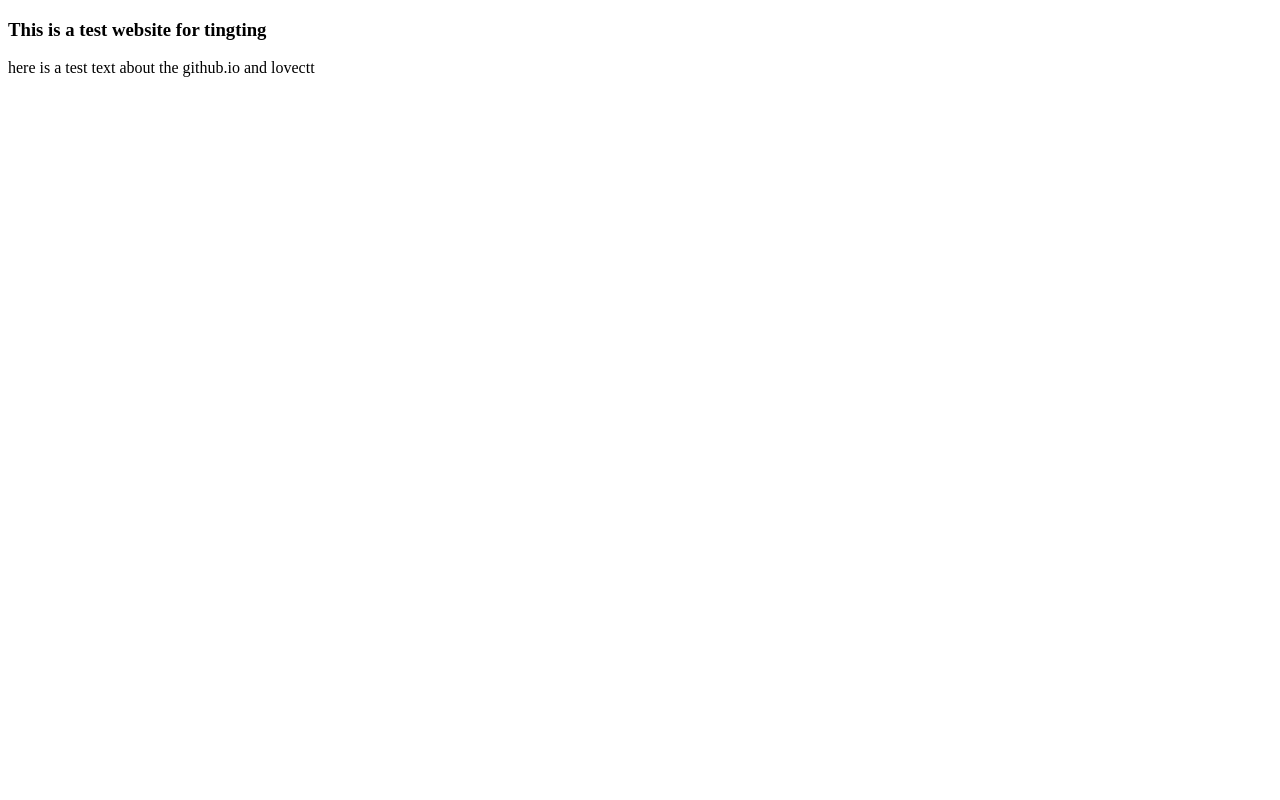
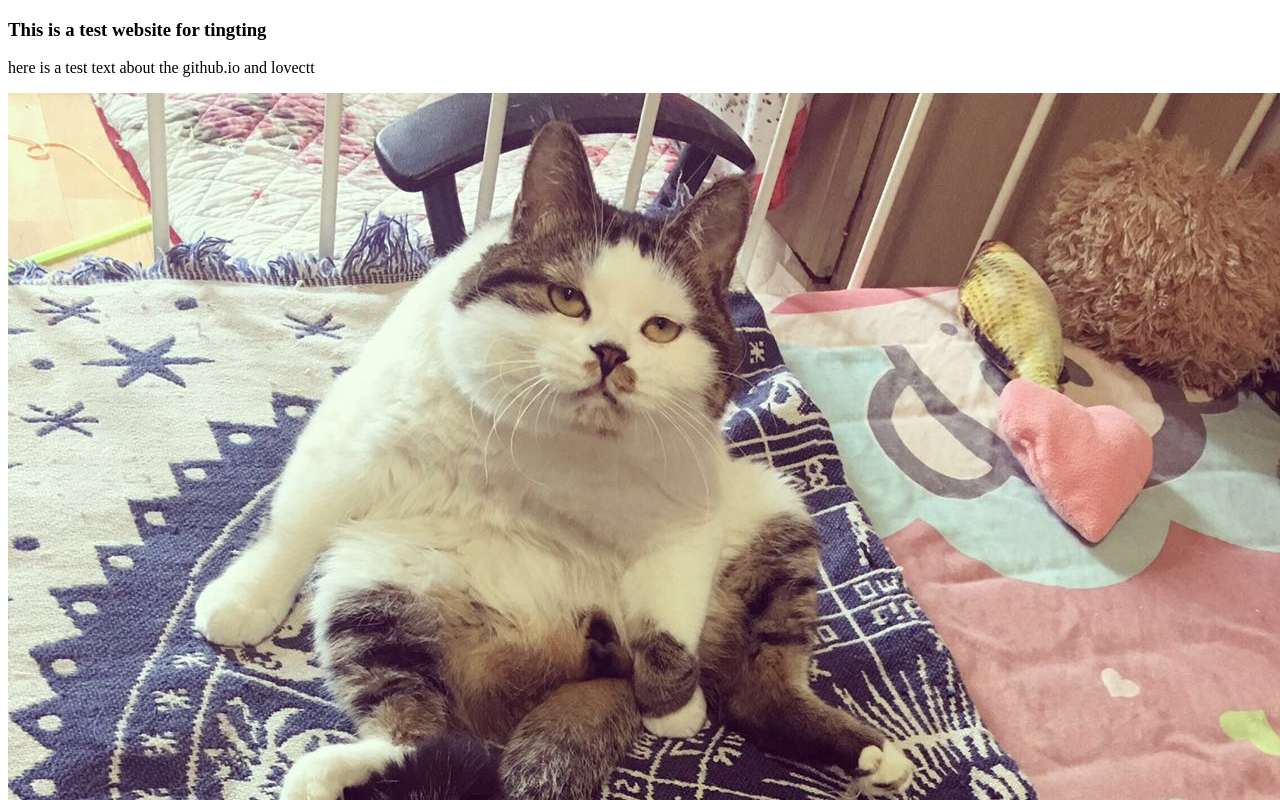
Before and after one commit to TingTC/TingTC.github.io, a plain HTML site: page index.html in a window 1280 px wide. Shown: the top 800 px of the page. Drawn offline with Linux system fonts and the light colour scheme.

Commit message:
0.03
添加文件夹和图片

```diff
--- a/index.html
+++ b/index.html
@@ -7,5 +7,6 @@
 <body>
 <h3>This is a test website for tingting</h3>
 <p>here is a test text about the github.io and lovectt</p>
+<img src="images/WechatIMG25171.jpeg" alt="">
 </body>
 </html>
```
Also changed, not shown: images/WechatIMG25171.jpeg (added).
